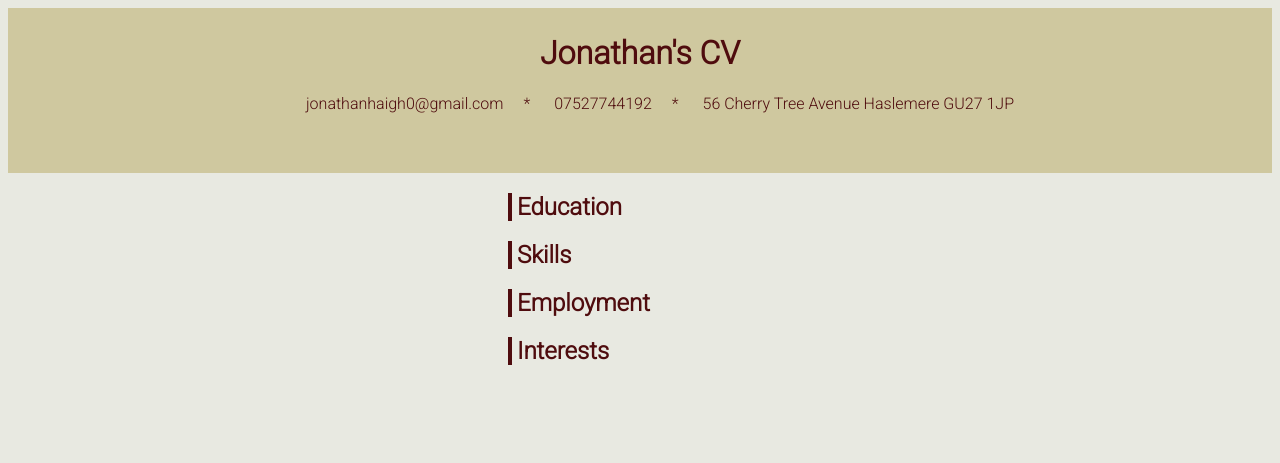
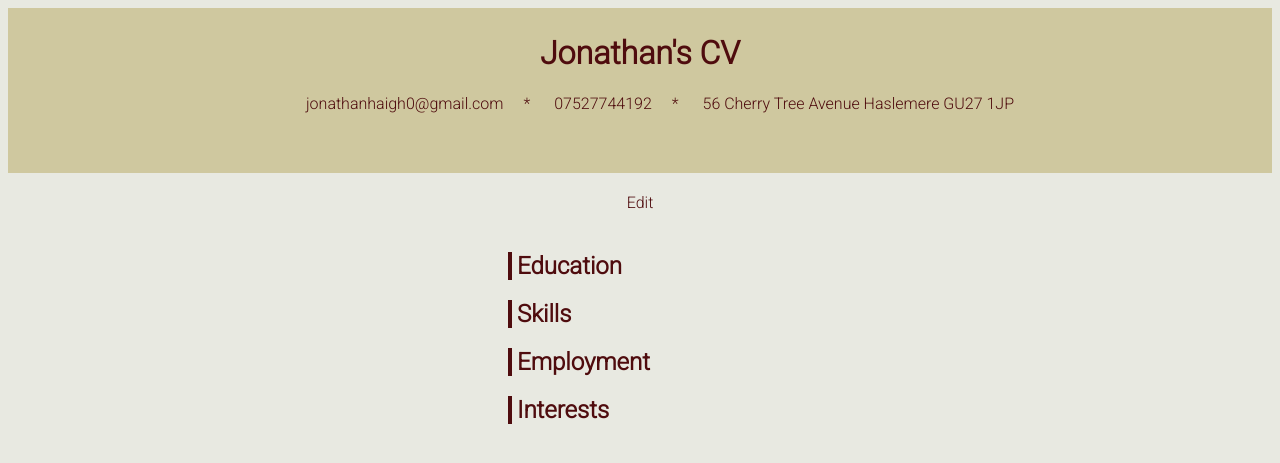
Before and after one commit to jhaigh0/tutorial-blog, a Django app: page /cv/ in a window 1280 px wide. Shown: the top 463 px of the page. Run offline with Django 3.2, Linux system fonts and the light colour scheme; data that the repository does not hold is empty.

Commit message:
made adding into bit more intuitive

```diff
--- a/cv/templates/cv_main.html
+++ b/cv/templates/cv_main.html
@@ -26,6 +26,8 @@
                     <a class="intro entry-btn" href="{% url 'edit_text' pk=intro.pk %}" id="edit-text-btn">Edit</a>
                 {% endif %}
                 <p class="intro">{{ intro.text|linebreaksbr }}</p>
+            {% else %}
+                <a class="intro entry-btn" href="{% url 'new_text' %}" id="edit-text-btn">Edit</a>
             {% endif %}
             <div class="education">
                 <h2>Education</h2>
```
